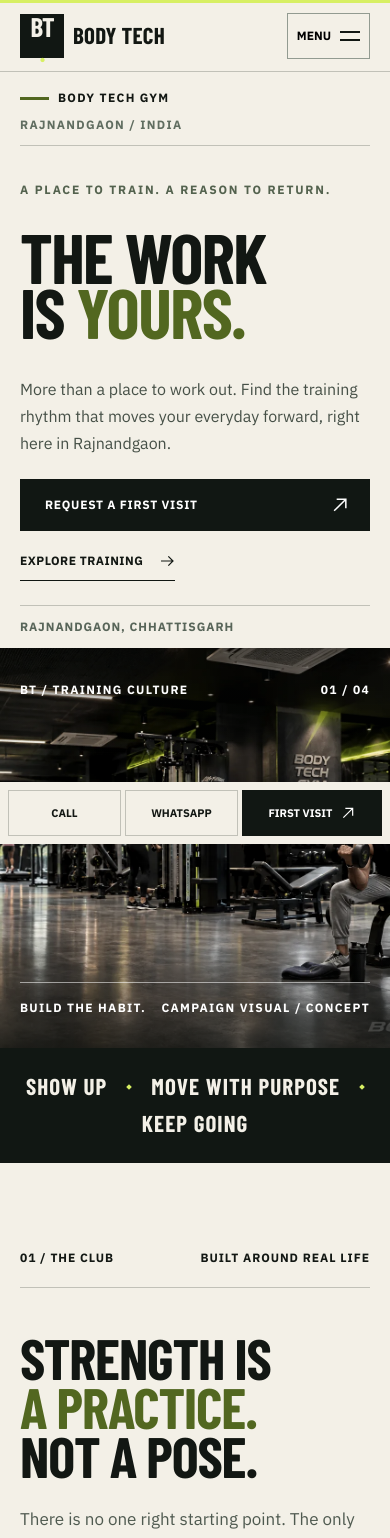
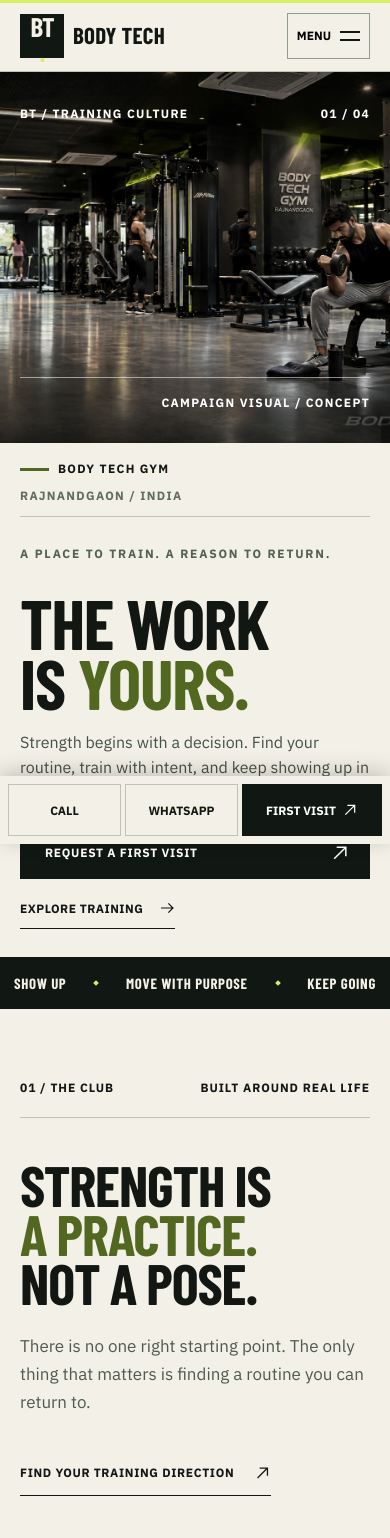
Before and after one commit to divyanshrathod35-cyber/GYM-WEBSITE-, a React (Vite) app: page / in a window 390 px wide. Shown: the top 1538 px of the page. Built offline with nearby package versions, Linux system fonts and the light colour scheme; a web font is replaced by a local one.

Commit message:
fix: BodyTech premium mobile-first presentation and QA
Photo-first mobile hero, improved density and 52px sticky actions, clearer copy and exact-width Chromium tests across nine breakpoints. Preserves existing verified business flows and SEO concept gate.

```diff
--- a/src/App.tsx
+++ b/src/App.tsx
@@ -73,7 +73,7 @@ function Hero() {
       <div className="bt-hero-main">
         <p className="bt-hero-pre">A PLACE TO TRAIN. A REASON TO RETURN.</p>
         <h1 id="bt-hero-title"><span>THE WORK</span><span>IS <em>YOURS.</em></span></h1>
-        <p className="bt-hero-description">More than a place to work out. Find the training rhythm that moves your everyday forward, right here in Rajnandgaon.</p>
+        <p className="bt-hero-description">Strength begins with a decision. Find your routine, train with intent, and keep showing up in Rajnandgaon.</p>
         <div className="bt-hero-actions">
           <a className="bt-button bt-button-dark" href="#visit">REQUEST A FIRST VISIT <Arrow diagonal /></a>
           <a className="bt-text-link" href="#training">EXPLORE TRAINING <Arrow /></a>
@@ -230,7 +230,7 @@ function FirstVisit({ chosenGoal, revision }: { chosenGoal: Goal; revision: numb
   return <section className="bt-visit bt-section" id="visit" aria-labelledby="bt-visit-title">
     <div className="bt-container">
       <div className="bt-section-label bt-section-label-light"><span>04 / BEGIN HERE</span><span>NO PAYMENT OR AUTOMATIC BOOKING</span></div>
-      <div className="bt-visit-heading"><Reveal><h2 id="bt-visit-title">MAKE YOUR<br /><em>FIRST MOVE.</em></h2></Reveal><p>One short enquiry. The Body Tech team confirms the details directly. No fake booking slots or surprise payments.</p></div>
+      <div className="bt-visit-heading"><Reveal><h2 id="bt-visit-title">MAKE YOUR<br /><em>FIRST MOVE.</em></h2></Reveal><p>Tell the gym what you're looking for. Confirm your preferred location, availability and current membership details before visiting.</p></div>
       <div className="bt-visit-grid">
         <div className="bt-visit-guidance">
           <span className="bt-overline">HOW THE FIRST VISIT WORKS</span>
@@ -384,7 +384,7 @@ function Footer() {
 function MobileAction() {
   return <div className="bt-mobile-action" aria-label="Quick contact actions"><a href={d.contact.tel}>CALL</a>
     <a href={waLink('Hello Body Tech Gym, I would like to enquire about joining.')} target="_blank" rel="noopener noreferrer">WHATSAPP</a>
-    <a href="#visit">FIRST VISIT <Arrow diagonal /></a></div>;
+    <a href="#visit" aria-label="Request your first visit">FIRST VISIT <Arrow diagonal /></a></div>;
 }
 
 export default function App() {
--- a/src/editorial-v6.css
+++ b/src/editorial-v6.css
@@ -299,7 +299,7 @@ button:focus-visible,input:focus-visible,select:focus-visible {outline-offset:3p
 }
 @media(max-width:800px) {
   .bt-header {height:74px}
-  .bt-hero {grid-template-columns:1fr;min-height:0}
+  .bt-hero {display:flex;flex-direction:column;min-height:0}
   .bt-hero-copy {padding-inline:var(--page-pad)}
   .bt-hero-main {padding:75px 0 65px}
   .bt-hero h1 {font-size:clamp(86px,12vw,145px)}
@@ -343,32 +343,35 @@ button:focus-visible,input:focus-visible,select:focus-visible {outline-offset:3p
   .bt-brand-name strong {font-size:23px}
   .bt-brand-name small {display:none}
   .bt-kicker {flex-wrap:wrap;font-size:12px;gap:9px;padding:17px 0 11px}
-  .bt-kicker>span:last-child {flex-basis:100%;margin-left:41px;text-align:left}
-  .bt-hero-main {padding:36px 0 24px}
-  .bt-hero h1 {font-size:clamp(74px,14.2vw,112px)}
-  .bt-hero-description {font-size:16px;margin-bottom:22px}
+  .bt-kicker>span:last-child {flex-basis:auto;margin-left:auto;text-align:right;white-space:nowrap}
+  .bt-hero-main {padding:29px 0 28px}
+  .bt-hero h1 {font-size:clamp(74px,14.2vw,112px);line-height:.85;margin-bottom:18px;letter-spacing:-.017em}
+  .bt-hero-description {font-size:16px;line-height:1.55;max-width:33rem;margin-bottom:22px}
   .bt-hero-actions {align-items:stretch;flex-direction:column;gap:10px}
   .bt-hero-actions .bt-button {width:100%;min-height:52px}
   .bt-text-link {align-self:flex-start;min-height:40px}
-  .bt-hero-bottom {font-size:12px;padding-block:12px}
-  .bt-hero-photo {min-height:480px}
+  .bt-hero-bottom {display:none}
+  .bt-hero-photo {order:-1;min-height:0;height:clamp(295px,43svh,410px);flex-shrink:0}
+  .bt-hero-photo img {inset:-3% 0 0;height:106%;object-position:68% 46%}
   .bt-hero-photo-top,.bt-hero-photo-bottom {left:20px;right:20px;font-size:12px;gap:12px}
-  .bt-signal {justify-content:center;flex-wrap:wrap;gap:12px 20px;font-size:23px;padding:26px 16px}
+  .bt-hero-photo-bottom span:first-child {display:none}
+  .bt-hero-photo-bottom {justify-content:flex-end}
+  .bt-signal {justify-content:space-between;flex-wrap:nowrap;gap:8px;font-size:clamp(14px,3.8vw,19px);padding:18px 14px;white-space:nowrap}
   .bt-signal i {width:4px;height:4px;flex-basis:4px}
   .bt-section-label {font-size:12px;line-height:1.5;letter-spacing:.08em}
   .bt-section-label span:last-child {text-align:right}
-  .bt-club,.bt-training,.bt-story,.bt-visit,.bt-membership,.bt-locations {padding-block:86px}
-  .bt-club-intro,.bt-training-heading,.bt-visit-heading,.bt-membership-heading,.bt-location-heading {margin-block:45px 55px}
+  .bt-club,.bt-training,.bt-story,.bt-visit,.bt-membership,.bt-locations {padding-block:clamp(70px,16vw,90px)}
+  .bt-club-intro,.bt-training-heading,.bt-visit-heading,.bt-membership-heading,.bt-location-heading {margin-block:42px 44px}
   .bt-club h2,.bt-training h2,.bt-story h2,.bt-visit h2,.bt-membership h2,.bt-location-heading h2 {font-size:clamp(66px,13vw,89px)}
   .bt-story h2 {margin-block:48px}
-  .bt-club-gallery-primary img {height:460px}
+  .bt-club-gallery-primary img {height:clamp(310px,95vw,460px)}
   .bt-club-gallery-editorial>p {font-size:20px}
   .bt-programme-tabs {grid-template-columns:1fr}
   .bt-programme-tab {min-height:69px;grid-template-columns:35px 1fr 21px}
   .bt-programme-scene {display:flex;flex-direction:column}
-  .bt-programme-photo {height:390px;min-height:390px}
-  .bt-programme-detail {min-height:350px}
-  .bt-story-main-photo {height:520px;min-height:0}
+  .bt-programme-photo {height:clamp(290px,90vw,375px);min-height:0}
+  .bt-programme-detail {min-height:0}
+  .bt-story-main-photo {height:clamp(385px,120vw,520px);min-height:0}
   .bt-story-side {padding-top:0}
   .bt-story-side>p {margin:25px 0 30px}
   .bt-story-side figure {margin:45px 0 0}
@@ -387,7 +390,7 @@ button:focus-visible,input:focus-visible,select:focus-visible {outline-offset:3p
   .bt-footer h2 {font-size:clamp(88px,16vw,128px)}
   .bt-footer-bottom .bt-brand {flex-basis:100%}
   .bt-mobile-action {position:fixed;left:0;right:0;bottom:0;display:grid;grid-template-columns:1fr 1fr 1.24fr;gap:4px;background:var(--paper);padding:8px 8px max(8px,env(safe-area-inset-bottom));box-shadow:0 -4px 22px #0003;z-index:100}
-  .bt-mobile-action a {min-height:46px;display:flex;align-items:center;justify-content:center;gap:7px;border:1px solid var(--rule);font-size:11px;font-weight:700}
+  .bt-mobile-action a {min-height:52px;display:flex;align-items:center;justify-content:center;gap:6px;border:1px solid var(--rule);font-size:12px;font-weight:700;letter-spacing:0}
   .bt-mobile-action a:last-child {background:var(--ink);border-color:var(--ink);color:#fff}
   .bt-mobile-action svg {width:16px}
   body {padding-bottom:65px}
@@ -395,8 +398,8 @@ button:focus-visible,input:focus-visible,select:focus-visible {outline-offset:3p
 @media(max-width:390px) {
   .bt-brand-name small {max-width:175px;white-space:normal}
   .bt-hero h1 {font-size:clamp(70px,13.6vw,82px)}
-  .bt-kicker>span:last-child {margin-left:0}
-  .bt-hero-photo {min-height:400px}
+  .bt-kicker>span:last-child {flex-basis:100%;margin-left:0;text-align:left;white-space:normal}
+  .bt-hero-photo {height:clamp(280px,44svh,390px);min-height:0}
   .bt-hero-bottom span:last-child {display:none}
   .bt-club h2,.bt-training h2,.bt-story h2,.bt-visit h2,.bt-membership h2,.bt-location-heading h2 {font-size:clamp(57px,12.9vw,76px)}
   .bt-programme-photo {height:320px;min-height:320px}
```
Also changed, not shown: scripts/ui-qa.mjs (+16 -3 lines).
